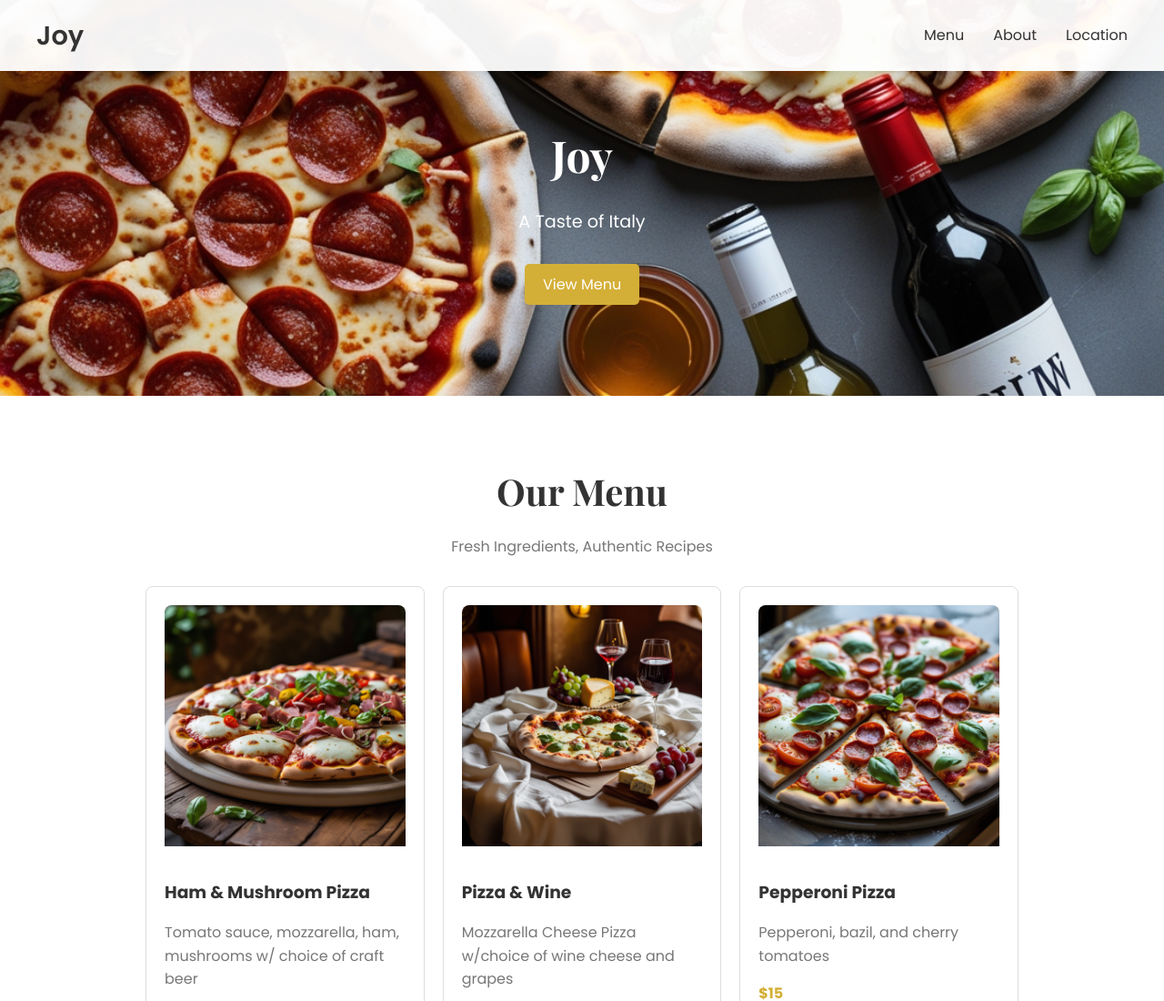
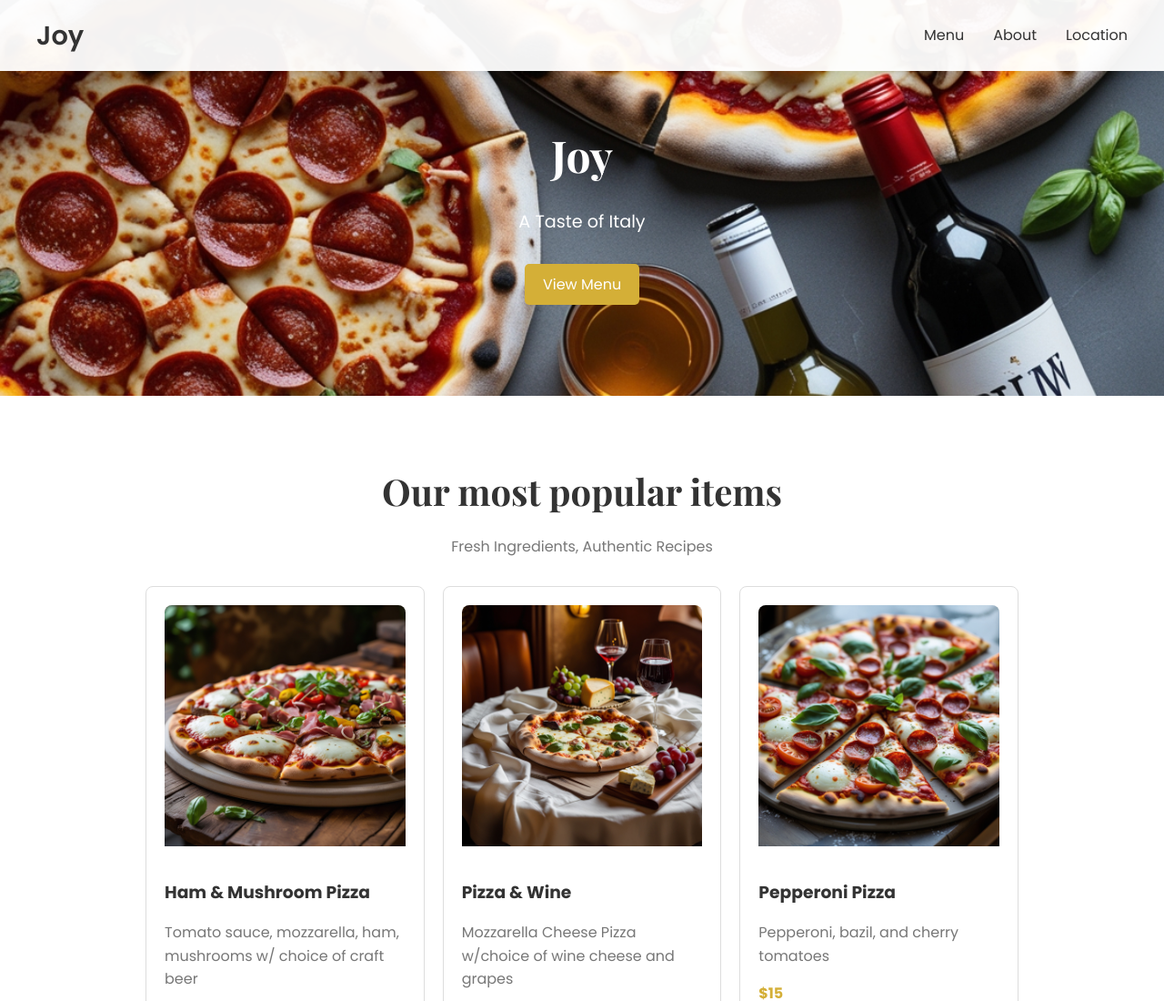
Before and after one commit to Everything1992/joyrest, a plain HTML site: page joyrest.html in a window 1280 px wide. Shown: the top 1100 px of the page at 91% size. Drawn offline with nearby package versions, Linux system fonts and the light colour scheme.

Commit message:
Update joyrest.html

```diff
--- a/joyrest.html
+++ b/joyrest.html
@@ -189,7 +189,7 @@
 
     <section id="menu" class="section">
       <div class="section-header">
-        <h2>Our Menu</h2>
+        <h2>Our most popular items</h2>
         <p>Fresh Ingredients, Authentic Recipes</p>
       </div>
       <div class="menu-grid">
```
